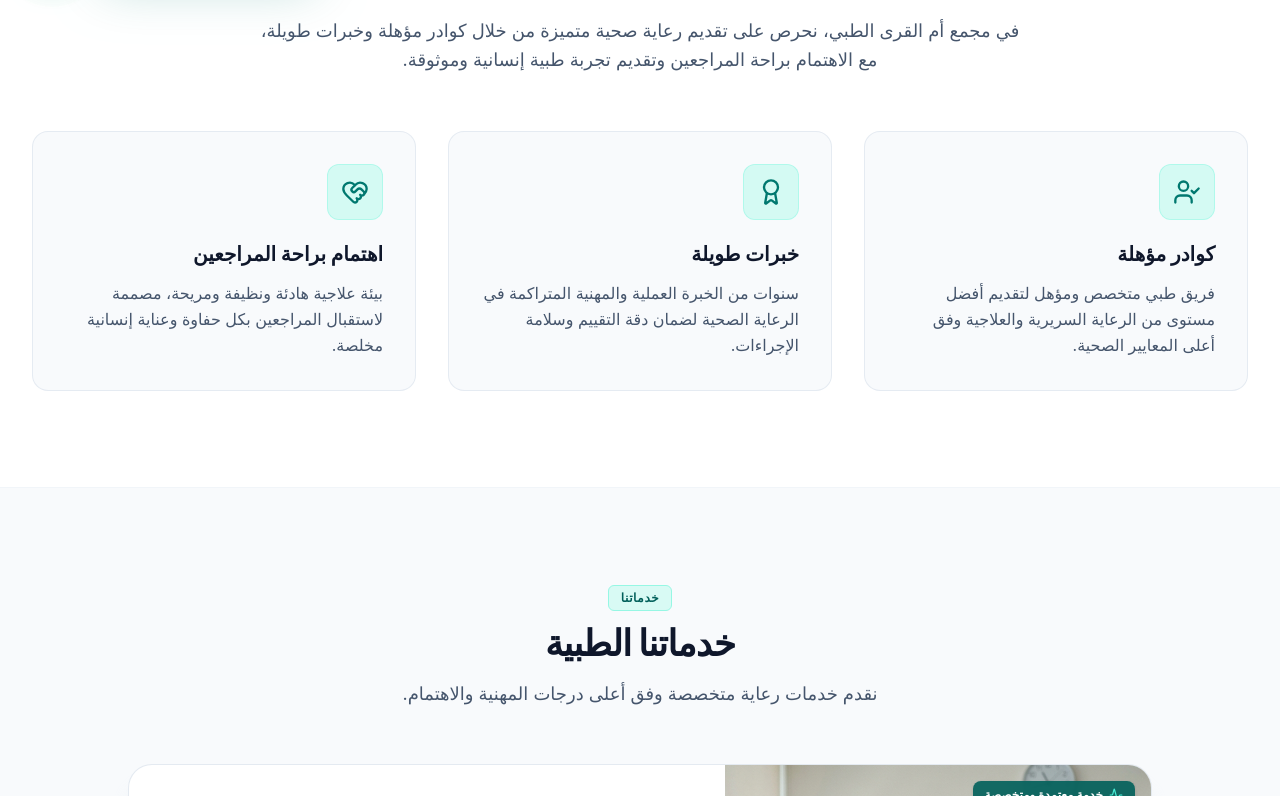
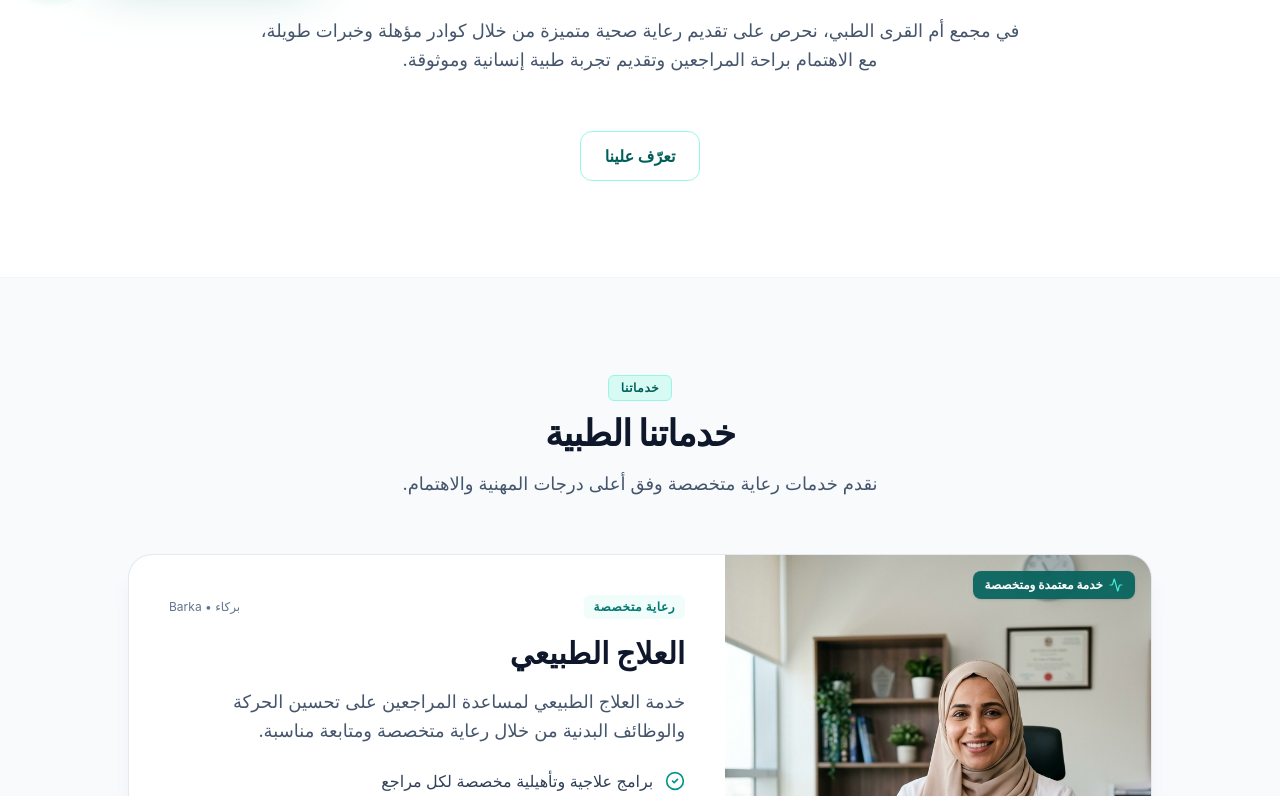
Before and after one commit to omancompany/um-alqura-medical, a React (Vite) app: page / in a window 1280 px wide. Shown: the part 804-1600 px from the top of the page. Built offline with nearby package versions, Linux system fonts and the light colour scheme.

Commit message:
Update AboutSection.tsx

```diff
--- a/src/components/AboutSection.tsx
+++ b/src/components/AboutSection.tsx
@@ -52,6 +52,11 @@ export const AboutSection: React.FC<AboutSectionProps> = ({ currentLang }) => {
           </p>
         </div>
 
+        <details className="group">
+          <summary className="mx-auto w-fit cursor-pointer list-none rounded-xl border border-teal-200 dark:border-teal-800 px-6 py-3 font-bold text-teal-800 dark:text-teal-200 focus-visible:outline focus-visible:outline-2 focus-visible:outline-teal-600">
+            <span className="group-open:hidden">{currentLang === 'ar' ? 'تعرّف علينا' : 'Learn about us'}</span>
+            <span className="hidden group-open:inline">{currentLang === 'ar' ? 'إخفاء التفاصيل' : 'Hide details'}</span>
+          </summary>
         {/* 3 Elegant Trust Cards */}
         <div className="grid grid-cols-1 md:grid-cols-3 gap-6 lg:gap-8">
           {t.about.trustCards.map((card) => (
@@ -72,6 +77,7 @@ export const AboutSection: React.FC<AboutSectionProps> = ({ currentLang }) => {
             </div>
           ))}
         </div>
+        </details>
       </div>
     </section>
   );
```
